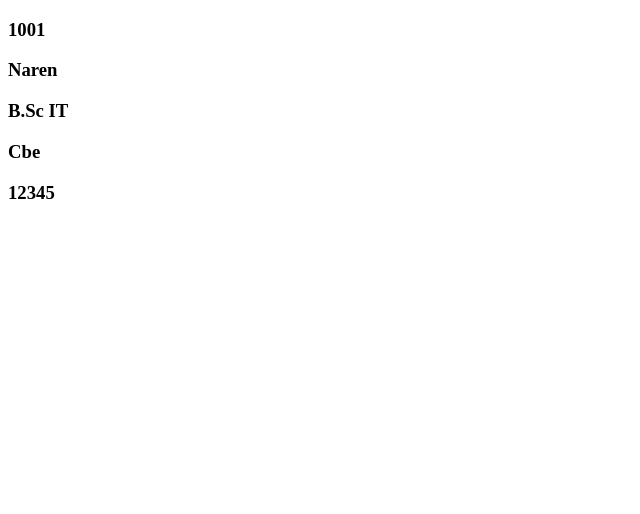
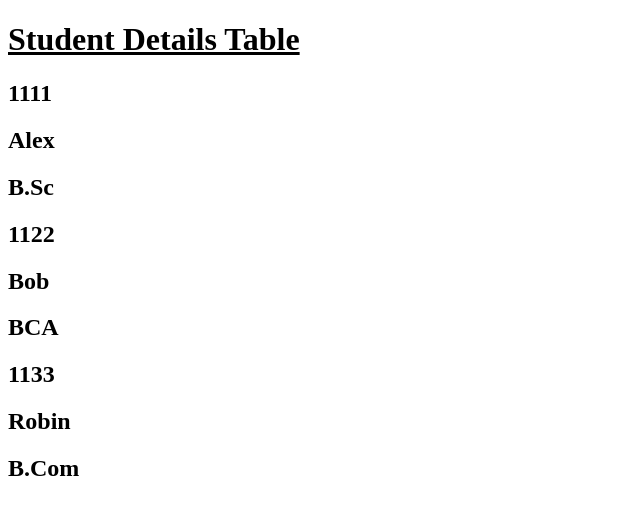
Before and after one commit to Narendharan-Rangasamy/react, a React (Create React App) app: page / in a window 1280 px wide. Shown: the top 514 px of the page, without its empty margins (0-640 px from the left). Built offline with nearby package versions, Linux system fonts and the light colour scheme.

Commit message:
componentDidMount code commit

```diff
--- a/src/App.js
+++ b/src/App.js
@@ -1,30 +1,50 @@
-import React from 'react';
+import React from "react";
+import { render } from "react-dom";
+import studentData from "./studentData.json";
 
 class App extends React.Component {
-  constructor(){
-    super()
+  constructor() {
+    super();
     this.state = {
-      myarr: [{ studentID: 1001, studentName: "Naren", degree: "B.Sc IT", location: "Cbe", mobileNo: 12345 }]
-    }
+      heading: "Student Details",
+      studentDetails: studentData
+    };
   }
-  render(){
-    const { myarr } = this.state
-    return(
-      <>
-        {myarr.map((d,i) => {
-          return(
-            <div key={i}>
-              <h3>{d.studentID}</h3>
-              <h3>{d.studentName}</h3>
-              <h3>{d.degree}</h3>
-              <h3>{d.location}</h3>
-              <h3>{d.mobileNo}</h3>
+
+  //ComponentDidMount - It will run after the render part runs.
+  //The below hadning will be displayed after rnder heading runs with timeout as 3 secs
+  componentDidMount() {
+    setTimeout(() => {
+      this.setState({
+        heading: "Student Details Table"
+      });
+    }, 3000);
+  }
+
+  //shouldComponentUpdate - Used to control DidComponeents. If it true it will execute or else it will not execute Didcomponents
+  // below will run componentDidMount because shouldComponentUpdate is true
+  shouldComponentUpdate() {
+    return true;
+  }
+
+  render() {
+    const { studentDetails, heading } = this.state;
+    return (
+      <React.Fragment>
+        <h1>
+          <u>{heading}</u>
+        </h1>
+        {studentDetails.map((data, index) => {
+          return (
+            <div key={index}>
+              <h2>{data.studentID}</h2>
+              <h2>{data.studentName}</h2>
+              <h2>{data.studentDegree}</h2>
             </div>
-          )
+          );
         })}
-      </>
-    )
+      </React.Fragment>
+    );
   }
 }
-
-export default App
+export default App;
--- /dev/null
+++ b/src/studentData.json
@@ -0,0 +1,17 @@
+[
+    {
+      "studentID": "1111",
+      "studentName": "Alex",
+      "studentDegree": "B.Sc"
+    },
+    {
+      "studentID": "1122",
+      "studentName": "Bob",
+      "studentDegree": "BCA"
+    },
+    {
+      "studentID": "1133",
+      "studentName": "Robin",
+      "studentDegree": "B.Com"
+    }
+  ]
```
Also changed, not shown: src/test.js (deleted, +0 -10 lines).
